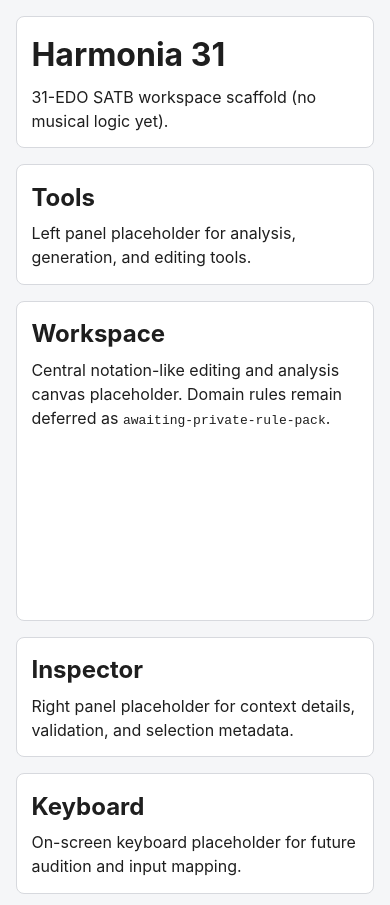
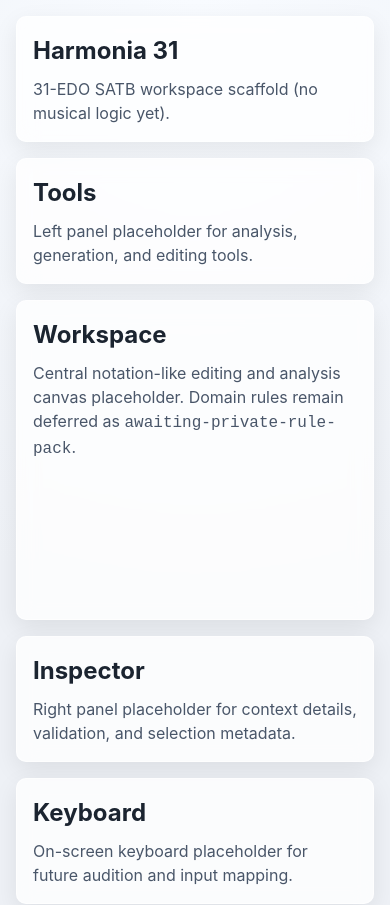
Before and after one commit to Screpach/harmonia-31, a React (Vite) app: page / in a window 390 px wide. Shown: the top 905 px of the page. Built offline with nearby package versions, Linux system fonts and the light colour scheme.

Commit message:
Add design tokens and accessibility-focused theme foundation

```diff
--- a/src/main.tsx
+++ b/src/main.tsx
@@ -2,9 +2,12 @@ import React from 'react';
 import ReactDOM from 'react-dom/client';
 import App from './App';
 import './styles/global.css';
+import ThemeProvider from './ui/theme/ThemeProvider';
 
 ReactDOM.createRoot(document.getElementById('root')!).render(
   <React.StrictMode>
-    <App />
+    <ThemeProvider>
+      <App />
+    </ThemeProvider>
   </React.StrictMode>,
 );
--- a/src/styles/global.css
+++ b/src/styles/global.css
@@ -1,6 +1,8 @@
+@import './tokens.css';
+
 :root {
-  font-family: Inter, system-ui, -apple-system, Segoe UI, Roboto, sans-serif;
   line-height: 1.5;
+  font-family: var(--font-family-sans);
 }
 
 * {
@@ -9,39 +11,44 @@
 
 body {
   margin: 0;
-  background: #f5f6f8;
-  color: #1e1e1e;
+  background: radial-gradient(circle at top, #f8fbff 0%, var(--color-bg) 55%);
+  color: var(--color-text);
 }
 
 .app-shell {
   min-height: 100vh;
-  padding: 1rem;
+  padding: var(--space-4);
   display: grid;
-  gap: 1rem;
+  gap: var(--space-4);
 }
 
 .top-bar,
 .region {
-  background: #fff;
-  border: 1px solid #d7d9de;
-  border-radius: 0.5rem;
-  padding: 0.9rem;
+  background: var(--color-surface);
+  border: 1px solid var(--color-border);
+  border-radius: var(--radius-md);
+  padding: var(--space-4);
+  box-shadow: var(--shadow-soft);
+  backdrop-filter: blur(var(--blur-surface));
 }
 
 .top-bar h1,
 .region h2 {
-  margin: 0 0 0.35rem;
+  margin: 0 0 var(--space-2);
+  font-size: var(--font-size-400);
 }
 
 .top-bar p,
 .region p {
   margin: 0;
+  font-size: var(--font-size-200);
+  color: var(--color-muted);
 }
 
 .layout-grid {
   display: grid;
   grid-template-columns: 16rem 1fr 16rem;
-  gap: 1rem;
+  gap: var(--space-4);
 }
 
 .workspace {
@@ -51,15 +58,28 @@ body {
 .footer-grid {
   display: grid;
   grid-template-columns: 1fr 1fr;
-  gap: 1rem;
+  gap: var(--space-4);
+}
+
+:focus-visible {
+  outline: 2px solid var(--color-focus);
+  outline-offset: 2px;
+  box-shadow: var(--shadow-focus);
 }
 
 @media (max-width: 960px) {
-  .layout-grid {
-    grid-template-columns: 1fr;
-  }
-
+  .layout-grid,
   .footer-grid {
     grid-template-columns: 1fr;
   }
 }
+
+@media (prefers-reduced-motion: reduce) {
+  *,
+  *::before,
+  *::after {
+    animation: none !important;
+    transition: none !important;
+    scroll-behavior: auto !important;
+  }
+}
--- /dev/null
+++ b/src/styles/tokens.css
@@ -0,0 +1,39 @@
+:root {
+  --font-family-sans: Inter, system-ui, -apple-system, Segoe UI, Roboto, sans-serif;
+  --font-size-100: 0.875rem;
+  --font-size-200: 1rem;
+  --font-size-400: 1.5rem;
+
+  --space-1: 0.25rem;
+  --space-2: 0.5rem;
+  --space-3: 0.75rem;
+  --space-4: 1rem;
+  --space-6: 1.5rem;
+
+  --radius-sm: 0.375rem;
+  --radius-md: 0.625rem;
+
+  --blur-surface: 10px;
+
+  --shadow-soft: 0 8px 24px rgb(0 0 0 / 0.08);
+  --shadow-focus: 0 0 0 3px rgb(37 99 235 / 0.45);
+
+  --color-bg: #eef1f6;
+  --color-text: #1b2430;
+  --color-muted: #495669;
+  --color-surface: rgb(255 255 255 / 0.78);
+  --color-border: rgb(255 255 255 / 0.55);
+  --color-focus: #2563eb;
+}
+
+@media (prefers-contrast: more) {
+  :root {
+    --color-bg: #ffffff;
+    --color-text: #000000;
+    --color-muted: #111111;
+    --color-surface: #ffffff;
+    --color-border: #000000;
+    --shadow-soft: none;
+    --blur-surface: 0px;
+  }
+}
--- /dev/null
+++ b/src/ui/theme/ThemeProvider.tsx
@@ -0,0 +1,12 @@
+import type { ReactNode } from 'react';
+import { defaultTheme } from './theme';
+
+type ThemeProviderProps = {
+  children: ReactNode;
+};
+
+function ThemeProvider({ children }: ThemeProviderProps) {
+  return <div className={defaultTheme.rootClassName}>{children}</div>;
+}
+
+export default ThemeProvider;
--- /dev/null
+++ b/src/ui/theme/theme.ts
@@ -0,0 +1,11 @@
+export type ThemeMode = 'light';
+
+export type ThemeDefinition = {
+  mode: ThemeMode;
+  rootClassName: string;
+};
+
+export const defaultTheme: ThemeDefinition = {
+  mode: 'light',
+  rootClassName: 'theme-light',
+};
```
Also changed, not shown: 2 other files (tests, documents, lock files or other folders).
